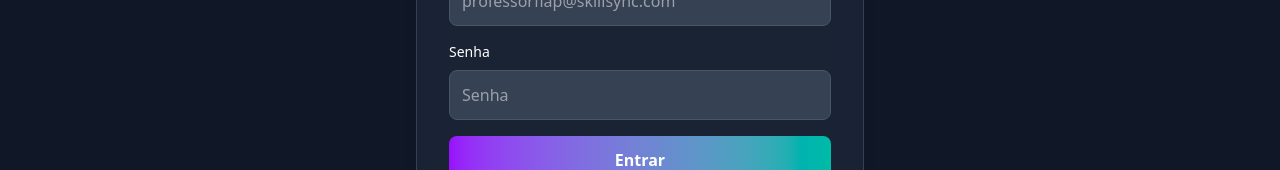
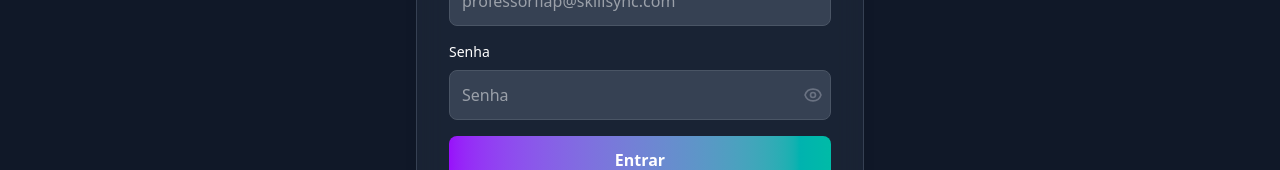
Before and after one commit to globalsolution2semestre/SkillSync-app, a React (Vite) app: page / in a window 1280 px wide. Both pictures are taken after a click on the button "Entrar". Shown: the part 380-550 px from the top of the page. Built offline with nearby package versions, Linux system fonts and the light colour scheme.

Commit message:
arrumando perfil dos professores

```diff
--- a/src/App.jsx
+++ b/src/App.jsx
@@ -242,11 +242,24 @@ function PorqueSkillSync({ darkMode }) {
 }
 
 function LoginPage({ setPage, setIsLoggedIn, setSelectedProfile, darkMode }) {
+  const [showPassword, setShowPassword] = useState(false);
   const handleSubmit = (e) => {
     e.preventDefault();
     const email = e.target.email.value.trim();
     const password = e.target.password.value;
 
+    // First, try to match a local professor evaluator account by localEmail/localPassword
+    const localProf = profissionaisData.find(p => p.localEmail === email && p.localPassword === password);
+    if (localProf) {
+      setIsLoggedIn(true);
+      // Use the embedded local snapshot (no backend)
+      const merged = { ...localProf, ...(localProf.linkedinSnapshot || {}), isEvaluator: !!localProf.isEvaluator };
+      setSelectedProfile(merged);
+      setPage('profile');
+      return;
+    }
+
+    // DEV professor account (institutional)
     const DEV_USER_EMAIL = 'professorfiap@skillsync.com';
     const DEV_USER_PASSWORD = 'ProfFiap@2025';
 
@@ -256,7 +269,7 @@ function LoginPage({ setPage, setIsLoggedIn, setSelectedProfile, darkMode }) {
       setSelectedProfile(prof);
       setPage('profile');
     } else {
-      alert('Credenciais inválidas. Use a conta do professor para acessar.');
+      alert('Credenciais inválidas. Use a conta institucional do professor para acessar.');
     }
   };
 
@@ -284,14 +297,34 @@ function LoginPage({ setPage, setIsLoggedIn, setSelectedProfile, darkMode }) {
 
           <div>
             <label className="block text-sm font-medium mb-2" htmlFor="password">Senha</label>
+            <div className="relative">
               <input
                 name="password"
                 id="password"
-              type="password"
+                type={showPassword ? 'text' : 'password'}
                 placeholder="Senha"
-              className={`w-full p-3 rounded-lg border ${darkMode ? 'bg-gray-700 border-gray-600 text-white' : 'bg-gray-50 border-gray-200 text-gray-900'}`}
+                className={`w-full p-3 rounded-lg border ${darkMode ? 'bg-gray-700 border-gray-600 text-white' : 'bg-gray-50 border-gray-200 text-gray-900'} pr-12`}
                 required
               />
+              <button
+                type="button"
+                onClick={() => setShowPassword(!showPassword)}
+                className="absolute right-2 top-1/2 -translate-y-1/2 text-gray-500 hover:text-gray-700 dark:text-gray-300 dark:hover:text-white"
+                aria-label={showPassword ? 'Ocultar senha' : 'Mostrar senha'}
+              >
+                {showPassword ? (
+                  <svg xmlns="http://www.w3.org/2000/svg" className="h-5 w-5" viewBox="0 0 24 24" fill="none" stroke="currentColor">
+                    <path strokeLinecap="round" strokeLinejoin="round" strokeWidth={2} d="M13.875 18.825A10.05 10.05 0 0112 19c-5.523 0-10-4.477-10-10a9.98 9.98 0 012.09-5.8M3 3l18 18" />
+                    <path strokeLinecap="round" strokeLinejoin="round" strokeWidth={2} d="M9.88 9.88A3 3 0 0114.12 14.12" />
+                  </svg>
+                ) : (
+                  <svg xmlns="http://www.w3.org/2000/svg" className="h-5 w-5" viewBox="0 0 24 24" fill="none" stroke="currentColor">
+                    <path strokeLinecap="round" strokeLinejoin="round" strokeWidth={2} d="M2.458 12C3.732 7.943 7.523 5 12 5c4.477 0 8.268 2.943 9.542 7-1.274 4.057-5.065 7-9.542 7-4.477 0-8.268-2.943-9.542-7z" />
+                    <path strokeLinecap="round" strokeLinejoin="round" strokeWidth={2} d="M12 9a3 3 0 100 6 3 3 0 000-6z" />
+                  </svg>
+                )}
+              </button>
+            </div>
           </div>
 
           <button type="submit" className="w-full py-3 rounded-lg bg-gradient-to-r from-purple-600 to-teal-500 text-white font-semibold hover:opacity-95 transition">
@@ -440,10 +473,9 @@ function ProfessionalCard({ profile, setModalProfile, darkMode, setSelectedProfi
         <div className="flex gap-4">
         <button
             onClick={() => {
-            // If a professor is logged in with the institutional account, do NOT replace their profile.
+            // If a professor evaluator is logged in, do NOT replace their profile.
             // Instead, open a modal to view the clicked profile.
-            const professorEmail = 'professorfiap@skillsync.com';
-            const isProfessorViewing = isLoggedIn && currentProfile && (currentProfile.email === professorEmail || currentProfile.id === 61);
+            const isProfessorViewing = isLoggedIn && currentProfile && !!currentProfile.isEvaluator;
 
             if (isProfessorViewing) {
               if (setModalProfile) setModalProfile(profile);
```
Lines whose indentation alone changed are shown as unchanged.
